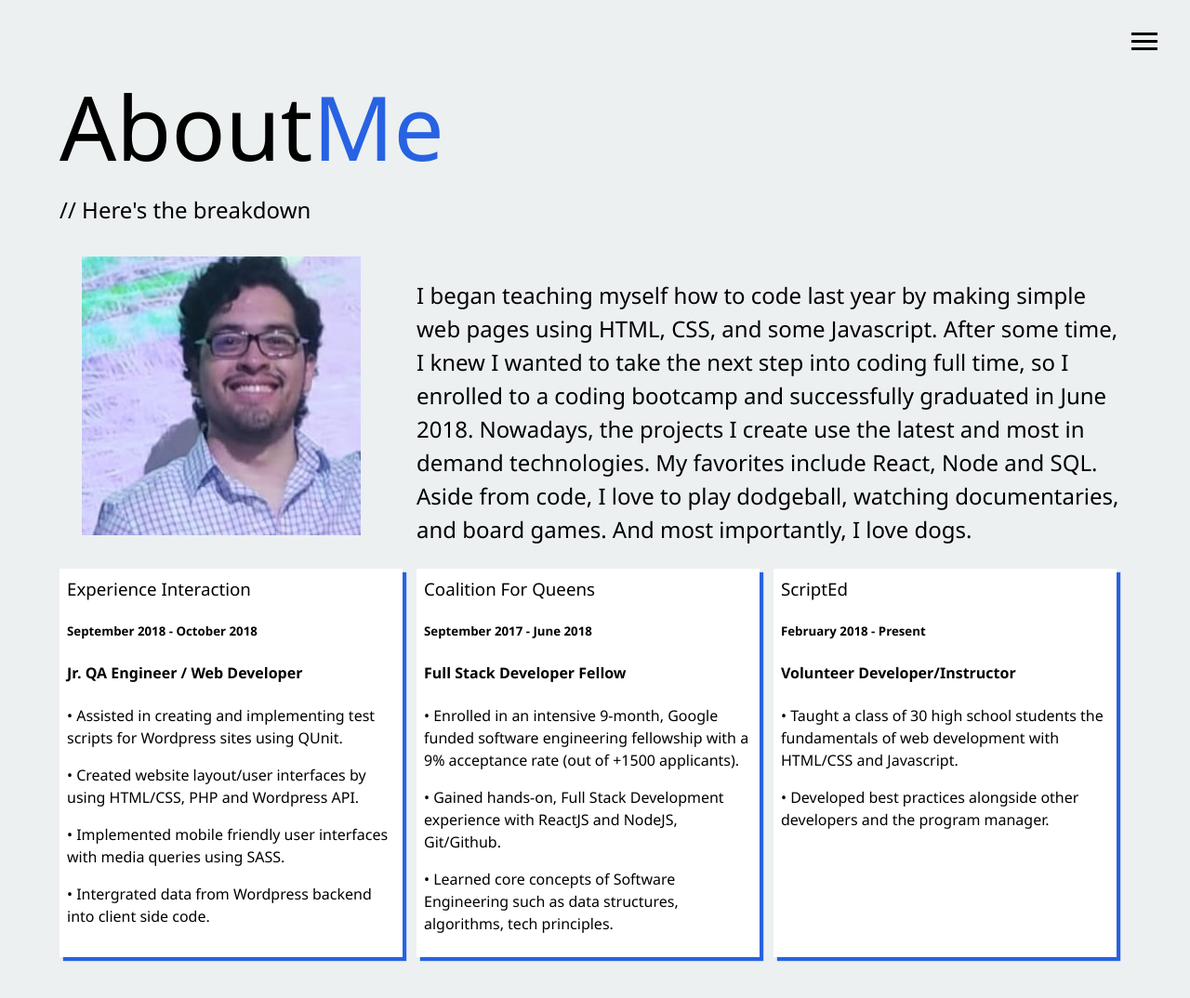
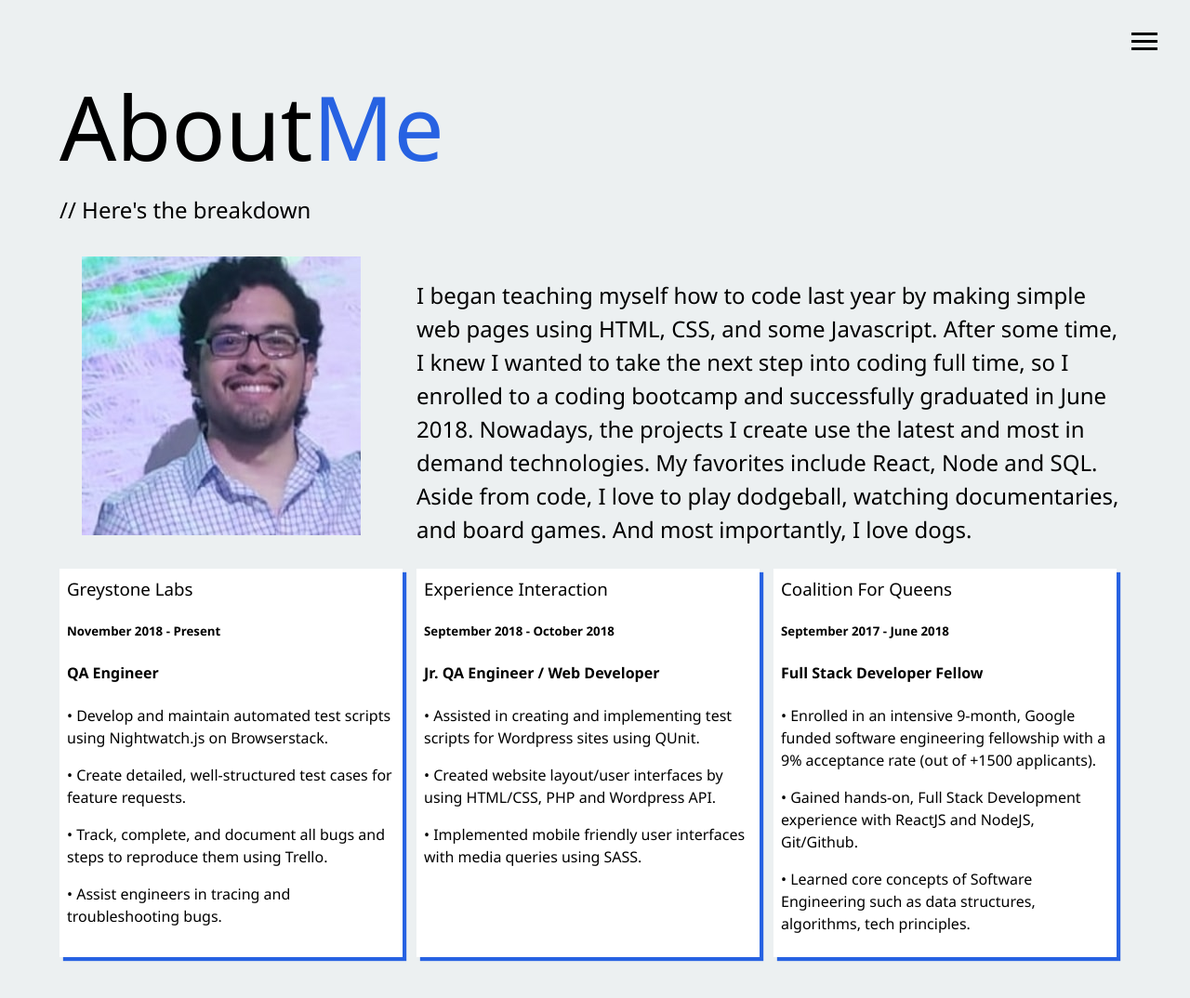
Before and after one commit to mflor54/my-portfolio, a website: page dist/about.html in a window 1280 px wide. Shown: the whole page at 93% size. Drawn offline with Linux system fonts and the light colour scheme.

Commit message:
updated profile

```diff
--- a/dist/about.html
+++ b/dist/about.html
@@ -56,16 +56,25 @@
             </div>
 
             <div class="job job-1">
+                <h3>Greystone Labs</h3>
+                <h5>November 2018 - Present</h5>
+                <h4>QA Engineer</h4>
+                <p>• Develop and maintain automated test scripts using Nightwatch.js on Browserstack.</p>
+                <p>• Create detailed, well-structured test cases for feature requests.</p>
+                <p>• Track, complete, and document all bugs and steps to reproduce them using Trello.</p>
+                <p>• Assist engineers in tracing and troubleshooting bugs.</p>
+            </div>
+
+            <div class="job job-2">
                 <h3>Experience Interaction</h3>
                 <h5>September 2018 - October 2018</h5>
                 <h4>Jr. QA Engineer / Web Developer</h4>
                 <p>• Assisted in creating and implementing test scripts for Wordpress sites using QUnit.</p>
                 <p>• Created website layout/user interfaces by using HTML/CSS, PHP and Wordpress API.</p>
                 <p>• Implemented mobile friendly user interfaces with media queries using SASS.</p>
-                <p>• Intergrated data from Wordpress backend into client side code.</p>
             </div>
 
-            <div class="job job-2">
+            <div class="job job-3">
                 <h3>Coalition For Queens</h3>
                 <h5>September 2017 - June 2018</h5>
                 <h4>Full Stack Developer Fellow</h4>
@@ -73,14 +82,6 @@
                 <p>• Gained hands-on, Full Stack Development experience with ReactJS and NodeJS, Git/Github.</p>
                 <p>• Learned core concepts of Software Engineering such as data structures, algorithms, tech principles.</p>
             </div>
-
-            <div class="job job-3">
-                <h3>ScriptEd</h3>
-                <h5>February 2018 - Present</h5>
-                <h4>Volunteer Developer/Instructor</h4>
-                <p>• Taught a class of 30 high school students the fundamentals of web development with HTML/CSS and Javascript.</p>
-                <p>• Developed best practices alongside other developers and the program manager.</p>
-            </div>
         </div>
     </main>
     <script src="js/main.js"></script>
```
Also changed, not shown: dist/contact.html (+1 -1 lines), dist/work.html (+21 -0 lines), dist/img/browse-copy.png (added).
